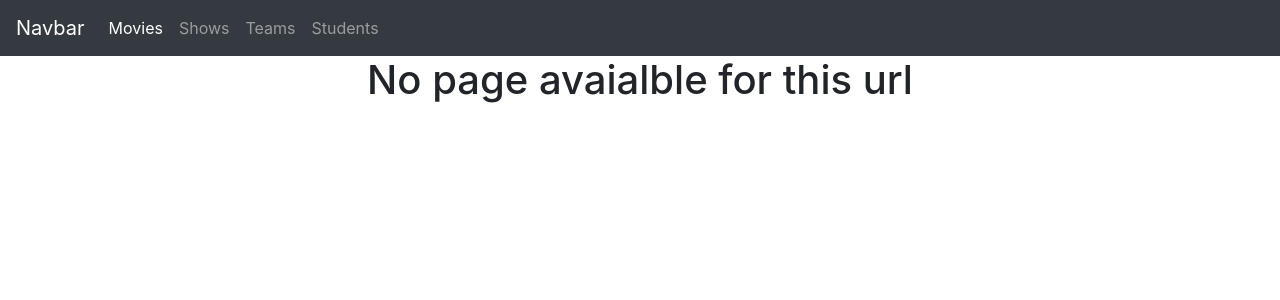
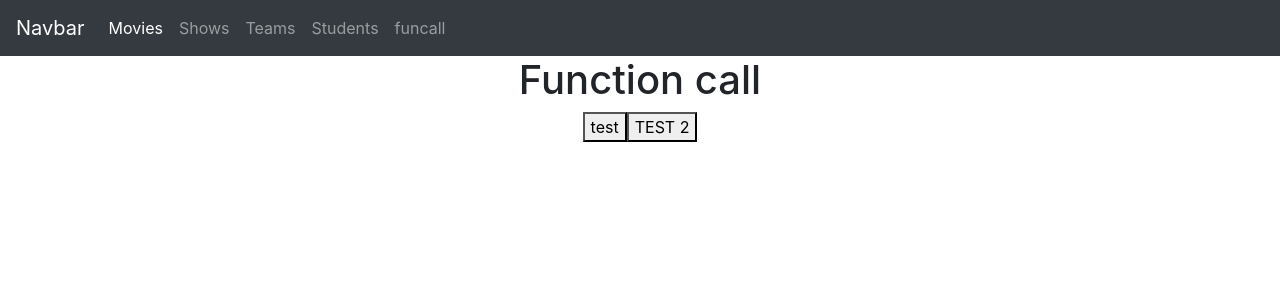
Before and after one commit to samirvithlani/gnr_mern_2026_react, a React (Vite) app: page /funcall in a window 1280 px wide. Shown: the top 300 px of the page. Built offline with nearby package versions, Linux system fonts and the light colour scheme.

Commit message:
props func

```diff
--- a/src/App.jsx
+++ b/src/App.jsx
@@ -17,6 +17,7 @@ import { Error404 } from "./components/Error404";
 import { Teams } from "./components/ipl/Teams";
 import { TeamDetail } from "./components/ipl/TeamDetail";
 import { Students } from "./components/Students";
+import { FuncCallDemo } from "./components/FuncCallDemo";
 //import "./App.css";
 
 
@@ -34,6 +35,7 @@ function App() {
               <Route path="/teams" element= {<Teams/>}></Route>
               <Route path="/teamdetail/:id" element = {<TeamDetail/>}></Route>
               <Route path="/students" element ={<Students/>}></Route>
+              <Route path="/funcall" element ={<FuncCallDemo/>}></Route>
               <Route path="/*" element = {<Error404/>}></Route>
           </Routes>
     </div>
--- /dev/null
+++ b/src/components/FuncCallDemo.jsx
@@ -0,0 +1,20 @@
+import React from 'react'
+
+export const FuncCallDemo = () => {
+
+    const test = ()=>{
+        alert("test called...")
+    }
+    const test2 = (no)=>{
+        alert("no "+no)
+    }
+
+  return (
+    <div style={{textAlign:"center"}}>
+        <h1>Function call</h1>
+        <button onClick={test}>test</button>
+        {/* <button onClick={test2}>TEST 2</button> */}
+        <button onClick={()=>{test2(10)}}>TEST 2</button>
+    </div>
+  )
+}
--- a/src/components/MyButton.jsx
+++ b/src/components/MyButton.jsx
@@ -2,7 +2,7 @@ import React from "react";
 
 export const MyButton = (props) => {
   return (
-    <button style={{ backgroundColor: props.bgcolor || "blue" ,color:props.color || "white"}}>
+    <button onClick={()=>{props.funName()}} style={{ backgroundColor: props.bgcolor || "blue" ,color:props.color || "white"}}>
       {props.name || "TEST"}
     </button>
   );
--- a/src/components/Navbar.jsx
+++ b/src/components/Navbar.jsx
@@ -42,6 +42,12 @@ export const Navbar = () => {
                 Students
               </Link>
             </li>
+            <li class="nav-item">
+              <Link class="nav-link" to="/funcall">
+                funcall
+              </Link>
+            </li>
+
 
           </ul>
         </div>
--- a/src/components/Netflix/NetflixMovies.jsx
+++ b/src/components/Netflix/NetflixMovies.jsx
@@ -3,10 +3,14 @@ import { Link } from 'react-router-dom'
 import { MyButton } from '../MyButton'
 
 export const NetflixMovies = () => {
+
+  const testMovies  =(name)=>{
+    alert("Name = "+name)
+  }
   return (
     <div style={{textAlign:"center"}}>
         <h1>NetflixMovies</h1>
-        <MyButton></MyButton>
+        <MyButton funName ={()=>{testMovies("aaaaaa")}}></MyButton>
         <ul>
           <li>
             <Link to="/watch/dhurandhar">Dhurandhar</Link>
--- a/src/components/Netflix/NetflixShows.jsx
+++ b/src/components/Netflix/NetflixShows.jsx
@@ -11,10 +11,14 @@ export const NetflixShows = () => {
     {id:4,name:"Mirzapur"}
   ]
 
+  const showTest = ()=>{
+    alert("show test called..")
+  }
+
   return (
     <div style={{textAlign:"center"}}>
         <h1>NetflixShows</h1>
-        <MyButton name="show" bgcolor="red"></MyButton>
+        <MyButton funName={showTest} name="show" bgcolor="red"></MyButton>
 
         {
           showList.map((show)=>{
```
